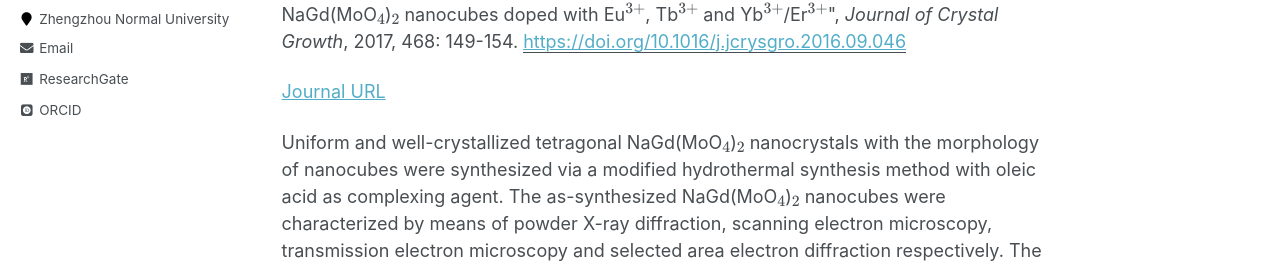
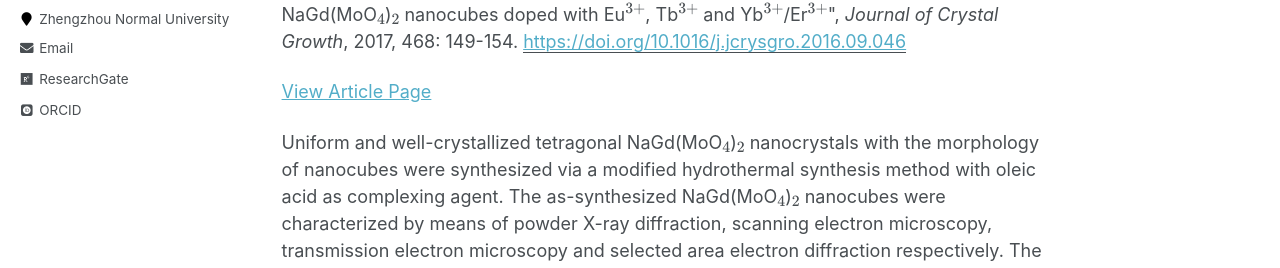
Before and after one commit to ucnclab/ucnclab.github.io, a Jekyll site: the page built from _publications/2017-01-01-paper10.md, in a window 1280 px wide and 1223 px high. Shown: the part 366-634 px from the top of the window. Built offline with Jekyll 4.4.1, drawn with Linux system fonts in a browser that asks for light colours; some web fonts are replaced; formulas are drawn with MathJax 3; comment, search, counter and statistics services are not loaded.

Commit message:
Update 2017-01-01-paper10.md

```diff
--- a/_publications/2017-01-01-paper10.md
+++ b/_publications/2017-01-01-paper10.md
@@ -8,6 +8,6 @@ venue: 'Journal of Crystal Growth'
 paperurl: 'https://doi.org/10.1016/j.jcrysgro.2016.09.046'
 citation: '<b>A. Li</b>, H. Lin, D. Xu, <i>et al</i>. &quot;Hydrothermal synthesis, growth mechanism and down-shifting/upconversion photoluminescence of single crystal NaGd(MoO$_4$)$_2$ nanocubes doped with Eu$^{3+}$, Tb$^{3+}$ and Yb$^{3+}$/Er$^{3+}$&quot;, <i>Journal of Crystal Growth</i>, 2017, 468: 149-154.'
 ---
-[Journal URL](https://www.sciencedirect.com/science/article/pii/S0022024816305498)
+[View Article Page](https://www.sciencedirect.com/science/article/pii/S0022024816305498)
 
 Uniform and well-crystallized tetragonal NaGd(MoO$_4$)$_2$ nanocrystals with the morphology of nanocubes were synthesized via a modified hydrothermal synthesis method with oleic acid as complexing agent. The as-synthesized NaGd(MoO$_4$)$_2$ nanocubes were characterized by means of powder X-ray diffraction, scanning electron microscopy, transmission electron microscopy and selected area electron diffraction respectively. The side-length of the NaGd(MoO$_4$)$_2$ nanocubes is about 100–150 nm. The SAED pattern indicates highly crystalline nature of the NaGd(MoO$_4$)$_2$ nanocubes. The effect of Na$_2$MoO$_4$ contents on the formation of NaGd(MoO4)2 nanocrystals is investigated. A possible growth mechanism of NaGd(MoO$_4$)$_2$ nanocubes is deduced based on time-dependent morphology evolution and XRD analysis. Down-shifting/upconversion photoluminescence properties of NaGd(MoO$_4$)$_2$: Eu$^{3+}$, Tb$^{3+}$ and Yb$^{3+}$/Er$^{3+}$ nanocubes are investigated in detail. Furthermore, the energy transfer mechanism for upconversion luminescence in NaGd(MoO$_4$)$_2$: Yb$^{3+}$/Er$^{3+}$ nanocubes is investigated on the basis of energy level scheme and the excitation power dependence of upconversion luminescence intensities.
```
